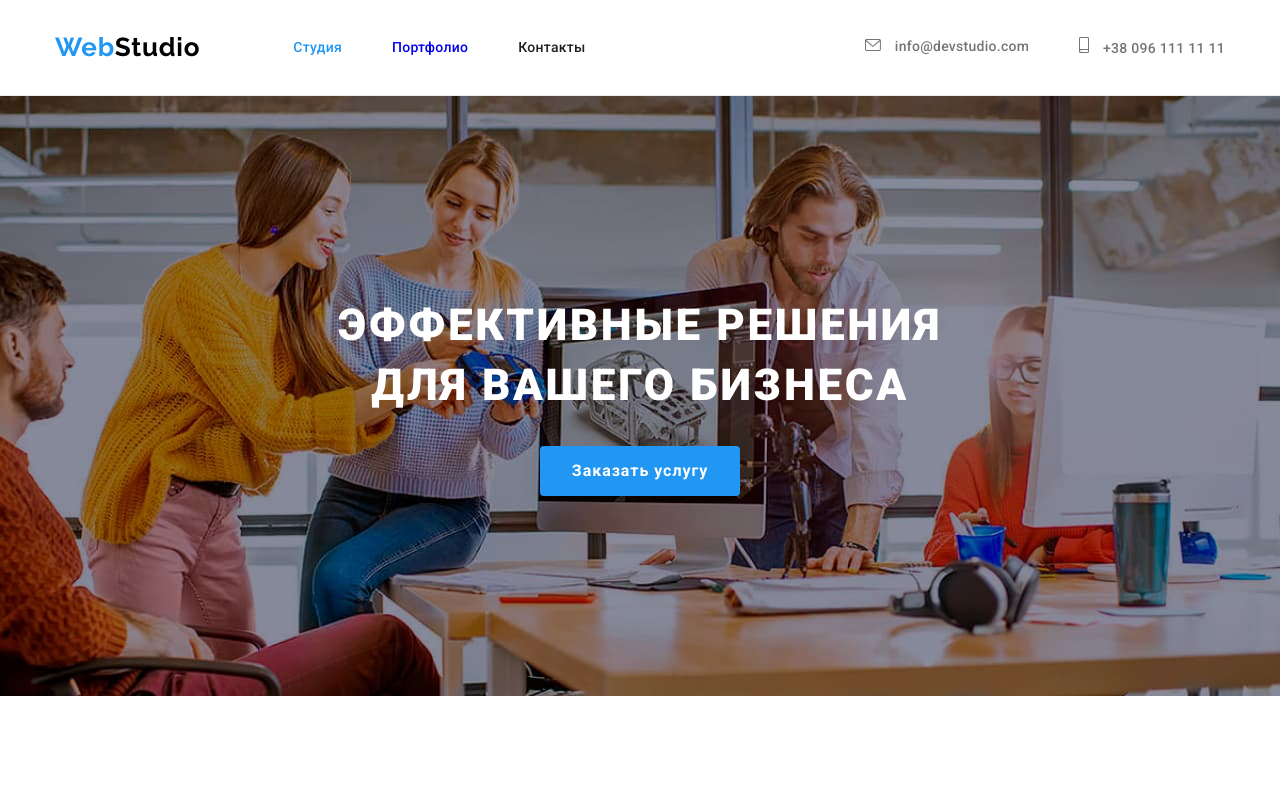
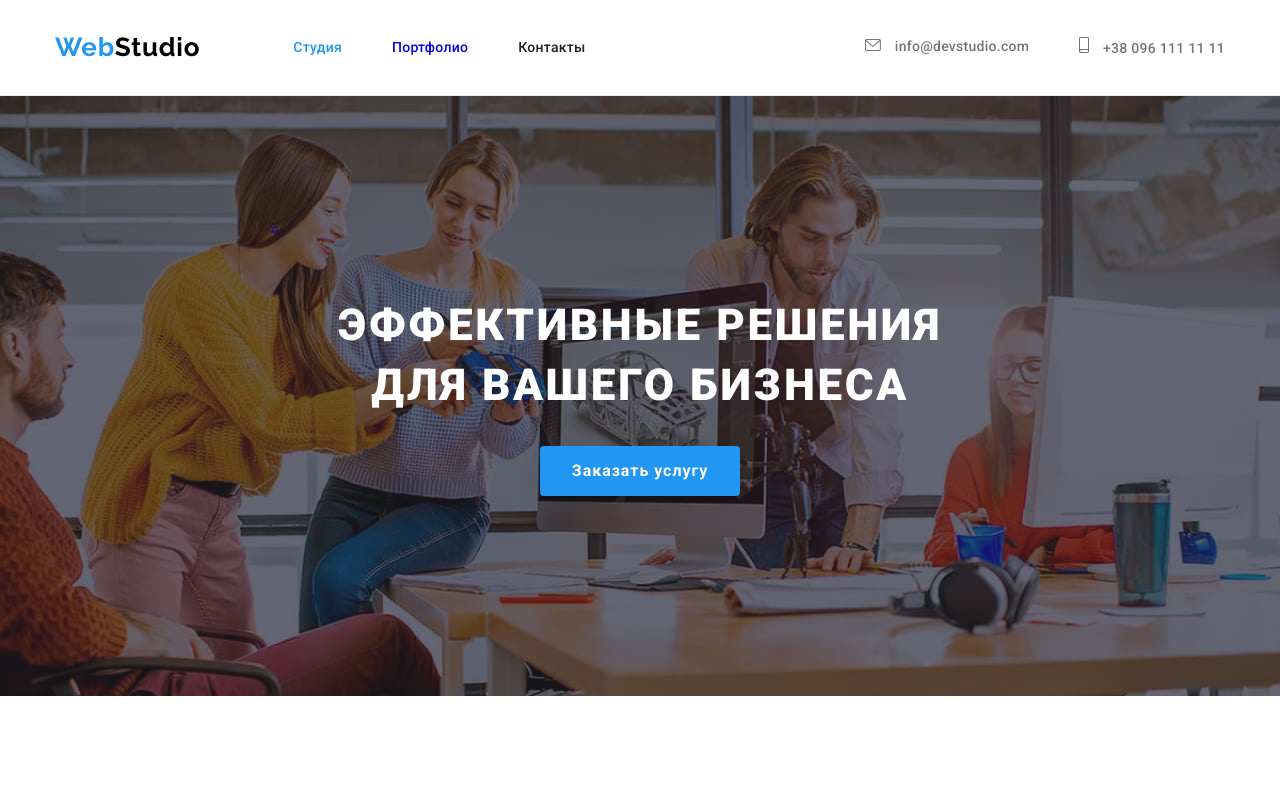
Before and after one commit to julia-lozenko/goit-markup-hw-04, a plain HTML site: page index.html in a window 1280 px wide. Shown: the top 787 px of the page. Drawn offline with nearby package versions, Linux system fonts and the light colour scheme.

Commit message:
Update styles.css

```diff
--- a/css/styles.css
+++ b/css/styles.css
@@ -175,8 +175,7 @@ img {
   min-height: 600px;
   background-color: #C4C4C4;
 
-  background-image: linear-gradient(to right, rgba(47, 48, 58, 0.4), rgba(47, 48, 58, 0.4) );
-  background-image: url(../images/content/header.jpg);
+  background-image: linear-gradient(to right, rgba(47, 48, 58, 0.4), rgba(47, 48, 58, 0.4) ), url(../images/content/header.jpg);
   background-size: cover;
   background-repeat: no-repeat;
   background-position: center;
```
